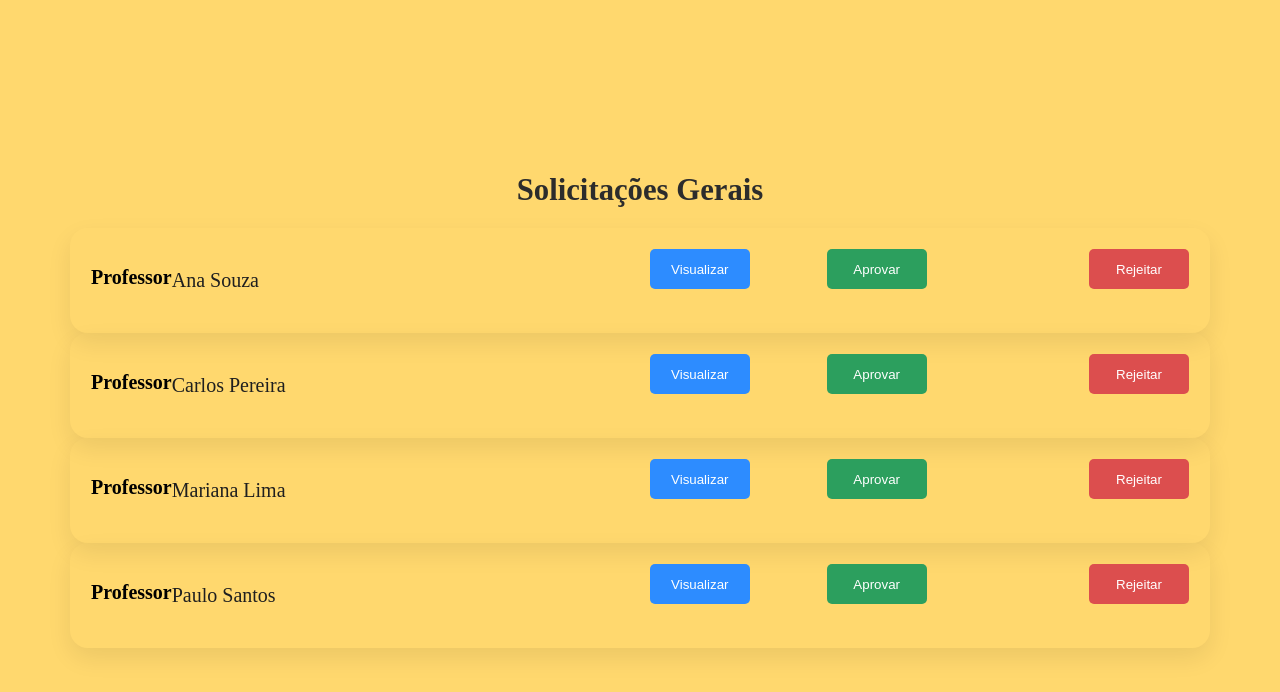
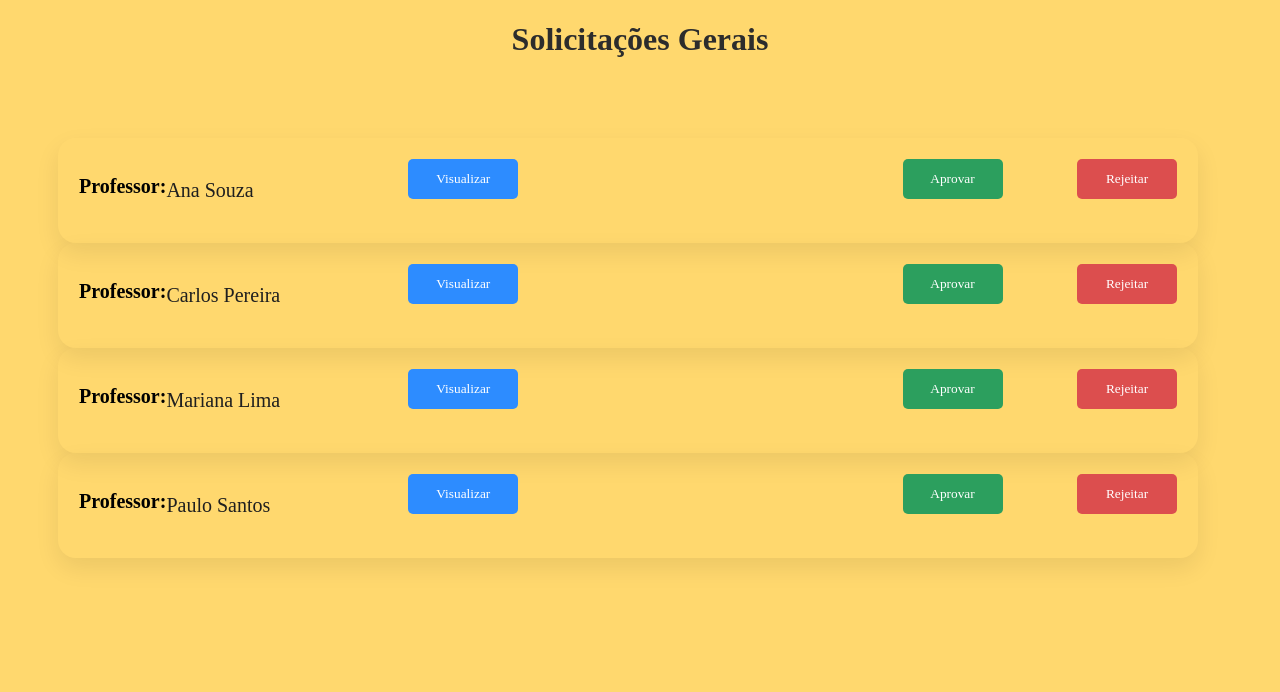
Before and after one commit to Vitin-19/sistema_rh, a React (Vite) app: page / in a window 1280 px wide. Shown: the top 692 px of the page. Built offline with nearby package versions, Linux system fonts and the light colour scheme; a web font is replaced by a local one.

Commit message:
update: SolicitacaoResponsavel

```diff
--- a/src/components/SolicitacaoResponsavelCard.jsx
+++ b/src/components/SolicitacaoResponsavelCard.jsx
@@ -3,7 +3,7 @@ const SolicitacaoResponsavelCard = ({ professor,onApprove, onReject, onView }) =
     <article className="card-solicitacao">
       <div className="informacoes">
         <div className="TextoProfessor">
-          <h2>Professor</h2>
+          <h2>Professor: </h2>
           <p>{professor}</p>
         </div>
         <button className="button-view" onClick={onView}>
--- a/src/components/SolicitacaoResponsavelContainer.jsx
+++ b/src/components/SolicitacaoResponsavelContainer.jsx
@@ -50,13 +50,13 @@ const SolicitacaoResponsavelContainer = () => {
   };
 
   return (
-    <div className="RespSolicContainer">
-      <header className="resp-header">
+  <div className="main">
+    <header className="resp-header">
         <div>
           <h1>Solicitações Gerais</h1>
         </div>
       </header>
-
+    <div className="RespSolicContainer">
       <section className="cards-grid">
         {solicitacoes.map((item) => (
           <SolicitacaoResponsavelCard
@@ -70,6 +70,7 @@ const SolicitacaoResponsavelContainer = () => {
         ))}
       </section>
     </div>
+  </div>
   );
 };
 
--- a/src/styles/SolicitacaoResponsavelScreen.css
+++ b/src/styles/SolicitacaoResponsavelScreen.css
@@ -1,3 +1,7 @@
+.main {
+  width: 100%;
+  height: 100%;
+}
 .RespSolicContainer {
   width: min(1140px, 100%);
   margin: 30px;
@@ -15,13 +19,13 @@
   flex-direction: column;
   align-items: center;
 
-
 }
 
 .resp-header h1 {
   text-align: center;
-  font-size: clamp(1.8rem, 2.4vw, 2.5rem);
   color: #2c2c2c;
+  font-family: var(--titleFont);
+
 }
 
 .resp-header p {
@@ -45,6 +49,7 @@
   width: 100%;
   box-sizing: border-box;
   box-shadow: 0 10px 24px rgba(0, 0, 0, 0.08);
+
 }
 
 .card-solicitacao:hover {
@@ -52,16 +57,21 @@
   box-shadow: 0 16px 30px rgba(0, 0, 0, 0.12);
 }
 .informacoes{
-  width:60%;
+  width:40%;
   display: flex;
   justify-content: space-between;
+  font-family: var(--titleFont);
+
+
 }
 .informacoes button {
   border: none;
   border-radius: 5px;
   width: 100px;
   height: 40px;
-  justify-content: space-between;
+  width: 25%;
+  font-family: var(--titleFont);
+
 }
 
 
@@ -72,7 +82,6 @@
 }
 .TextoProfessor{
   display: flex;
-  justify-content: space-around;
 }
 .TextoProfessor h2 {
   font-size: 20px;
@@ -80,7 +89,7 @@
 .card-actions {
   display: flex;
   justify-content: space-between;
-  width: 33%;
+  width: 25%;
 
 }
 
@@ -90,6 +99,8 @@
   width: 100px;
   height: 40px;
   justify-content: space-between;
+  font-family: var(--titleFont);
+
 }
 
 .button-approve {
```
